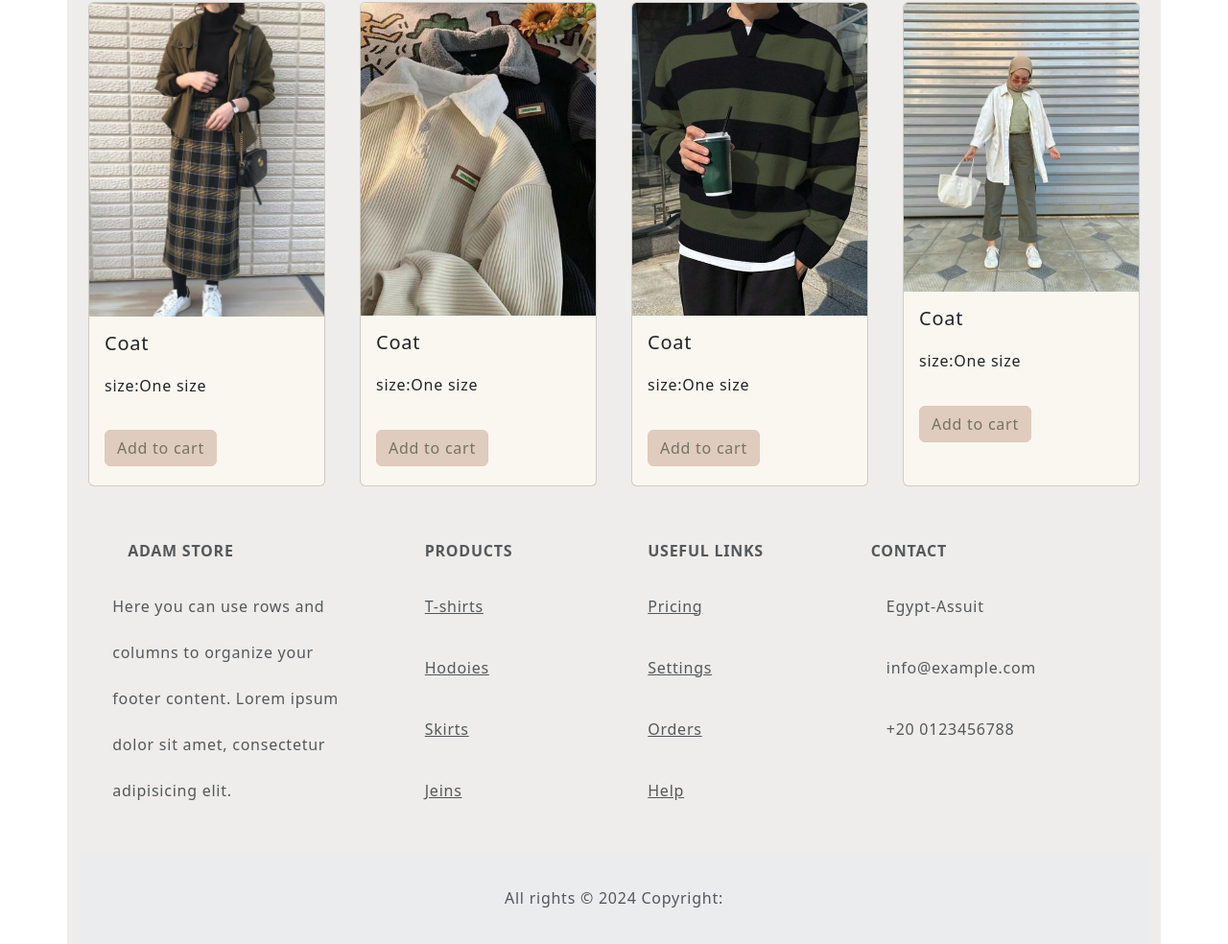
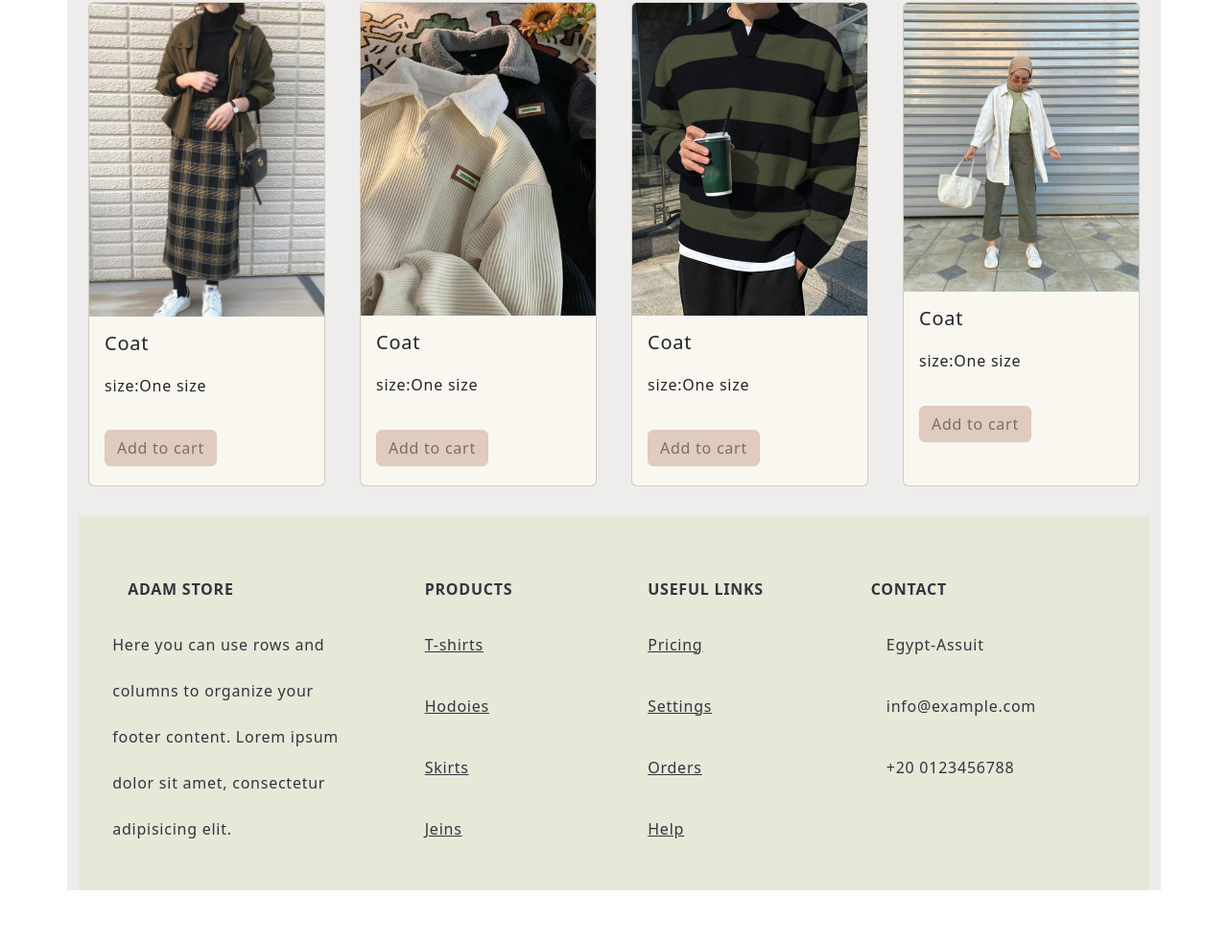
Before and after one commit to Shimaa1Ali/First-project, a plain HTML site: page landing_page.html in a window 1280 px wide. Shown: the part 1337-2321 px from the top of the page at 96% size. After the commit the page ends 2265 px from the top, so only its background shows below. Drawn offline with nearby package versions, Linux system fonts and the light colour scheme.

Commit message:
Initial commit

```diff
--- a/landing_page.html
+++ b/landing_page.html
@@ -138,9 +138,10 @@ integrity="sha384-YvpcrYf0tY3lHB60NNkmXc5s9fDVZLESaAA55NDzOxhy9GkcIdslK1eN7N6jIe
     </div>
   </div>
 </div>
+
+
 <!-- Footer -->
-<footer class="text-center text-lg-start bg-body-tertiary text-muted" style="background-color: #E7E8D8;">
-    </section>
+<footer class="text-center text-lg-start bg-body-tertiary text-muted">
     <!-- Section: Links  -->
     <section class="">
       <div class="container text-center text-md-start mt-5">
@@ -213,10 +214,10 @@ integrity="sha384-YvpcrYf0tY3lHB60NNkmXc5s9fDVZLESaAA55NDzOxhy9GkcIdslK1eN7N6jIe
     </section>
 
     <!-- Copyright -->
-    <div class="text-center p-4" style="background-color: rgba(0, 0, 0, 0.05);">
+    <!--<div class="text-center p-4" style="background-color: rgba(0, 0, 0, 0.05);">
      All rights © 2024 Copyright:
-    </div>
-  </footer>
-    </div>
+    </div>-->
+</footer>
+</div>
 </body>
 </html>
--- a/style_landing_page.css
+++ b/style_landing_page.css
@@ -11,8 +11,8 @@
 .card{
     display: inline-flex;
     margin: 10px ;
-   justify-content:center;
-   background-color:#FAF7F0;
+    justify-content:center;
+    background-color:#FAF7F0;
    .btn{
 color: #747264;
 background-color:#E0CCBE;
@@ -44,7 +44,7 @@ justify-content:left;
 }
 
 .products{
-    text-align: center;
+   text-align: center;
    color: #F5F5F7;
    background-color: #BC9F8B;
 }
@@ -67,15 +67,25 @@ justify-content:left;
 
     }
 }
-footer{
-    background-color: #E7E8D8;
-    color: #000;
-}
 .card_group1{
     display: flex;
     gap: 16px;
+    .btn{
+
+    }
 }
 .card_group2{
     display: flex;
-    gap: 16px; /
+    gap: 16px;
 }
+
+.text-center{
+background-color: #e7e8d8;
+color: #31363F;
+section{
+    margin-top: 20px;
+    padding-top: 20px;
+    background-color: #e7e8d8;
+
+}
+}
```
